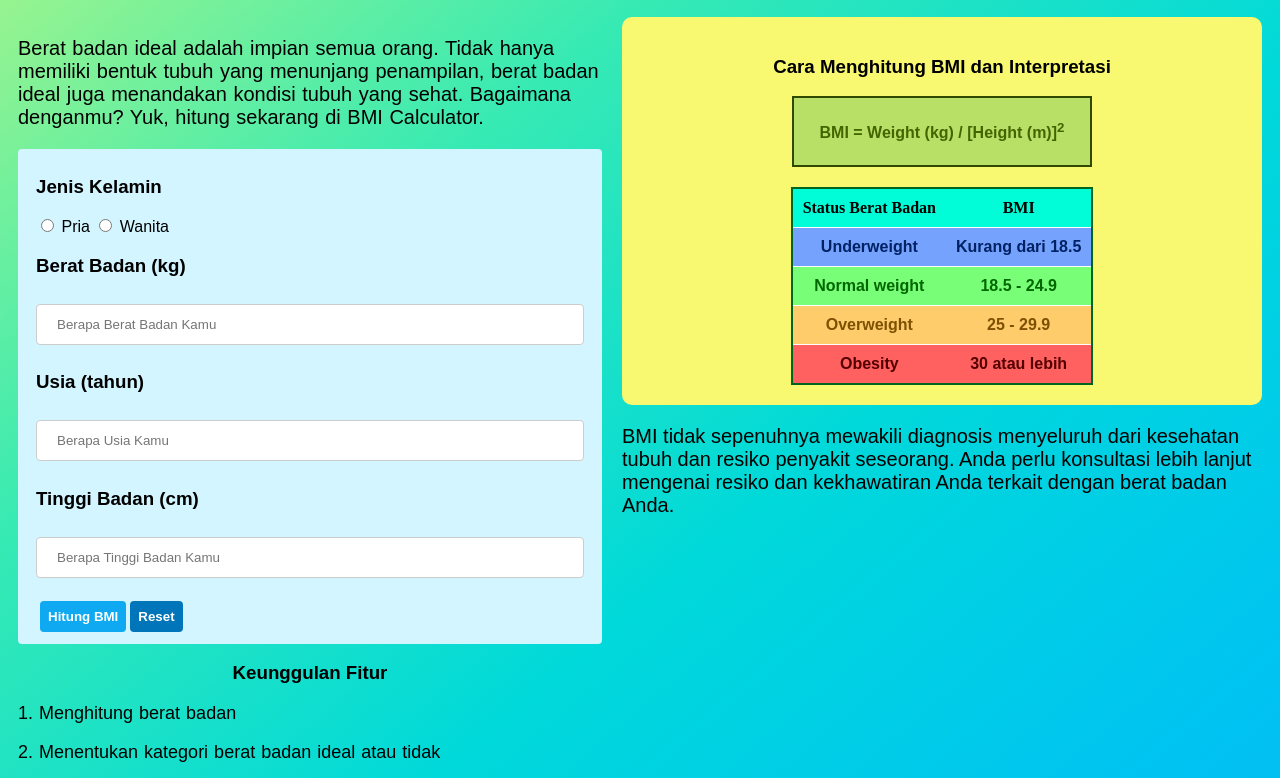
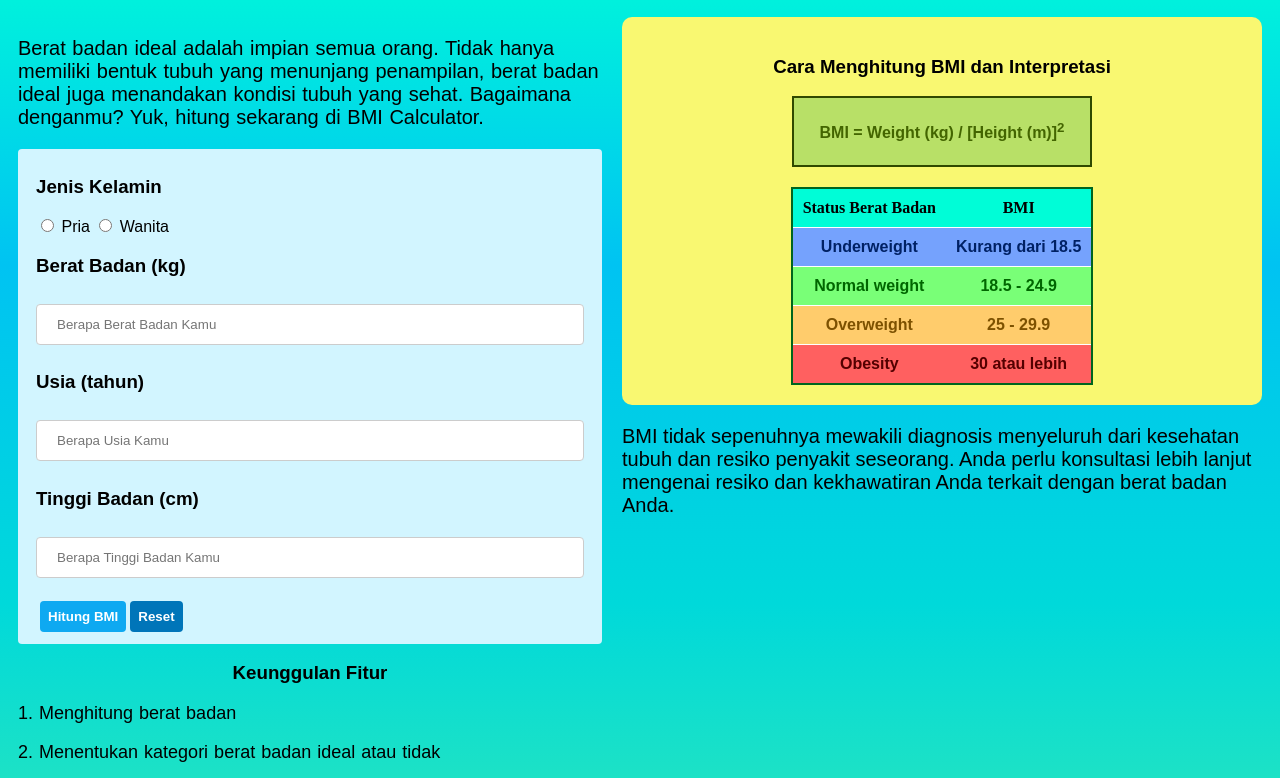
Before and after one commit to revou-fundamental-course/5-aug-24-hafiizabdull, a plain HTML site: page index.html in a window 1280 px wide. Shown: the part 73-851 px from the top of the page. Drawn offline with Linux system fonts and the light colour scheme.

Commit message:
mengubah warna bg

```diff
--- a/css/styles.css
+++ b/css/styles.css
@@ -1,5 +1,5 @@
 body{
-    background: linear-gradient(320deg, #0ea9f1, #00c3f2, #00d9da, #37eab3 ,#a4f58a);
+    background: linear-gradient(180deg, #00fdd7, #00c3f2, #00d9da, #37eab3 ,#a4f58a);
     font-family: Arial, Helvetica, sans-serif;
 }
 /* INI Styling Container */
```
